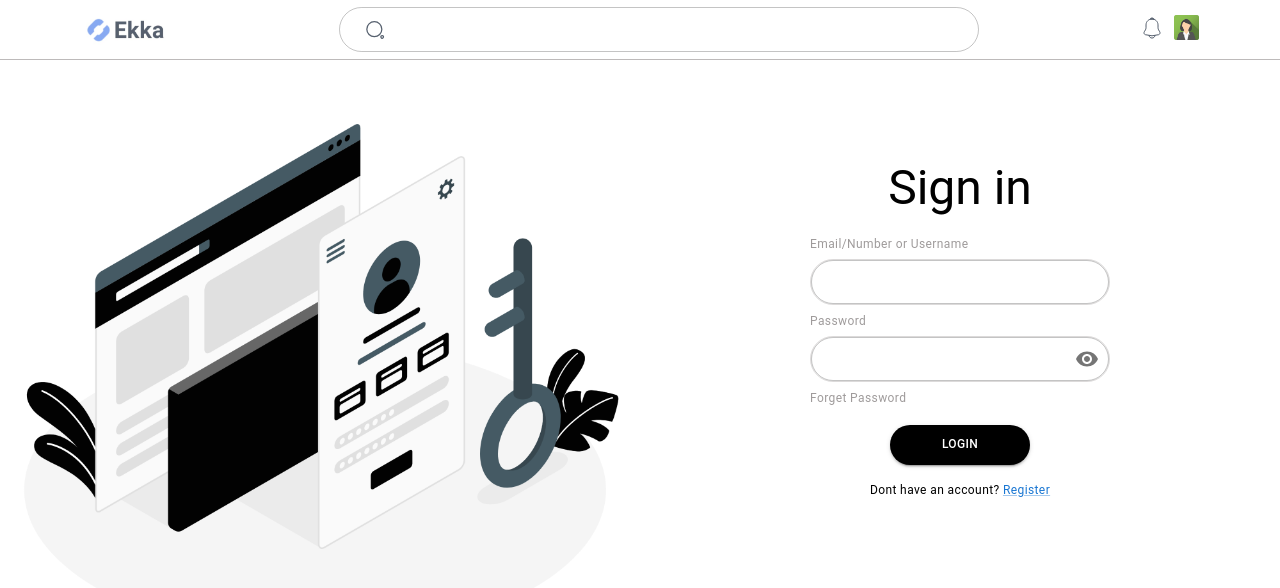
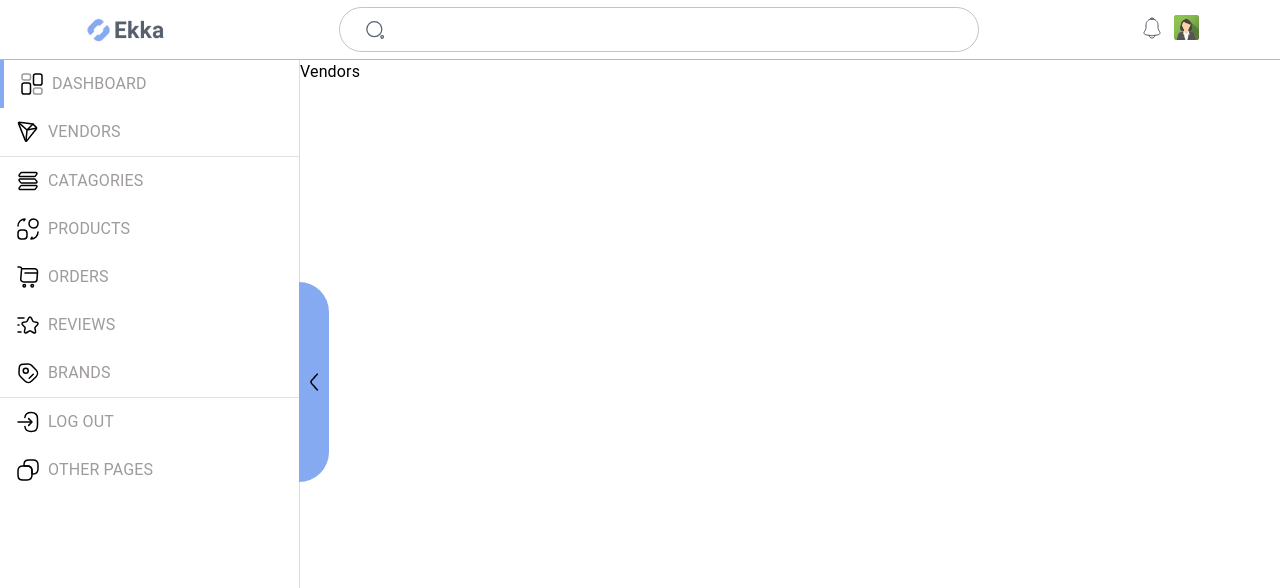
Before and after one commit to abidali671/e-store-dashboard, a React (Create React App) app: page /vendors in a window 1280 px wide. Before the commit this address led to /login. Shown: the top 588 px of the page. Built offline with nearby package versions, Linux system fonts and the light colour scheme.

Commit message:
vendor route

```diff
--- a/src/App.tsx
+++ b/src/App.tsx
@@ -3,12 +3,14 @@ import './App.css';
 import { Routes, Route, Navigate } from 'react-router-dom';
 import Login from './pages/auth/login';
 import Dashboard from './pages/dashboard';
+import Vendors from './pages/vendors';
 
 const App: React.FC = () => {
 	return (
 		<Routes>
 			<Route path='/login' element={<Login />} />
 			<Route path='/dashboard' element={<Dashboard />} />
+			<Route path='/vendors' element={<Vendors />} />
 			<Route path='*' element={<Navigate to='/login' />} />
 		</Routes>
 	);
--- a/src/components/sidebar/index.tsx
+++ b/src/components/sidebar/index.tsx
@@ -1,4 +1,5 @@
 import React, { useState } from 'react';
+import { useNavigate } from 'react-router-dom';
 import { Box, Divider, ListItem, ListItemButton, ListItemText } from '@mui/material';
 import { SideItemT, sideListItems } from '../../data/app.data';
 import arrowleft2 from '@assests/arrowleft2.png';
@@ -11,18 +12,23 @@ const Sidebar = ({
 	toggleSidebar: () => void;
 	isCollapsed: boolean;
 }) => {
-	const [selectedDiv, setSelectedDiv] = useState<number>(1);
+	const [selectedDiv, setSelectedDiv] = useState<number>(0);
+	const navigate = useNavigate();
+
+	const handleChangePage = (path: string) => {
+		navigate(path);
+	};
 
 	return (
 		<Box sx={styles.sideListWrapper}>
-			{sideListItems.map((item: SideItemT) => (
-				<React.Fragment key={item.id}>
+			{sideListItems.map((item: SideItemT, index: number) => (
+				<React.Fragment key={index}>
 					{item?.divider ? (
 						<Divider />
 					) : (
 						<ListItem
-							sx={item.id === selectedDiv ? styles.selected : styles.unselect}
-							onClick={() => setSelectedDiv(item.id)}
+							sx={index === selectedDiv ? styles.selected : styles.unselect}
+							onClick={() => item?.path && handleChangePage(item.path)}
 							disablePadding
 						>
 							<ListItemButton>
@@ -36,7 +42,7 @@ const Sidebar = ({
 											paddingLeft: '8px',
 										}}
 									>
-										{item.text}
+										{item.label}
 									</ListItemText>
 								)}
 							</ListItemButton>
--- a/src/data/app.data.ts
+++ b/src/data/app.data.ts
@@ -20,24 +20,24 @@ import {
 import React from 'react';
 
 export interface SideItemT {
-	id: number;
-	text?: string;
+	label?: string;
 	icon?: React.FC;
 	divider?: boolean;
+	path?: string;
 }
 
 export const sideListItems: SideItemT[] = [
-	{ id: 1, text: 'DASHBOARD', icon: Dashboard },
-	{ id: 2, text: 'VENDORS', icon: Vendors },
-	{ id: 3, divider: true },
-	{ id: 4, text: 'CATAGORIES', icon: Category },
-	{ id: 5, text: 'PRODUCTS', icon: Products },
-	{ id: 6, text: 'ORDERS', icon: Order },
-	{ id: 7, text: 'REVIEWS', icon: Review },
-	{ id: 8, text: 'BRANDS', icon: Brand },
-	{ id: 9, divider: true },
-	{ id: 10, text: 'LOG OUT', icon: logout },
-	{ id: 11, text: 'OTHER PAGES', icon: Copy },
+	{ label: 'DASHBOARD', path: '/dashboard', icon: Dashboard },
+	{ label: 'VENDORS', path: '/vendors', icon: Vendors },
+	{ divider: true },
+	{ label: 'CATAGORIES', icon: Category },
+	{ label: 'PRODUCTS', icon: Products },
+	{ label: 'ORDERS', icon: Order },
+	{ label: 'REVIEWS', icon: Review },
+	{ label: 'BRANDS', icon: Brand },
+	{ divider: true },
+	{ label: 'LOG OUT', icon: logout },
+	{ label: 'OTHER PAGES', icon: Copy },
 ];
 
 export const ViewDetails = [
--- /dev/null
+++ b/src/pages/vendors/index.tsx
@@ -0,0 +1,12 @@
+import Container from '@components/container';
+import { Typography } from '@mui/material';
+
+const Vendors = () => {
+	return (
+		<Container>
+			<Typography>Vendors</Typography>
+		</Container>
+	);
+};
+
+export default Vendors;
```
